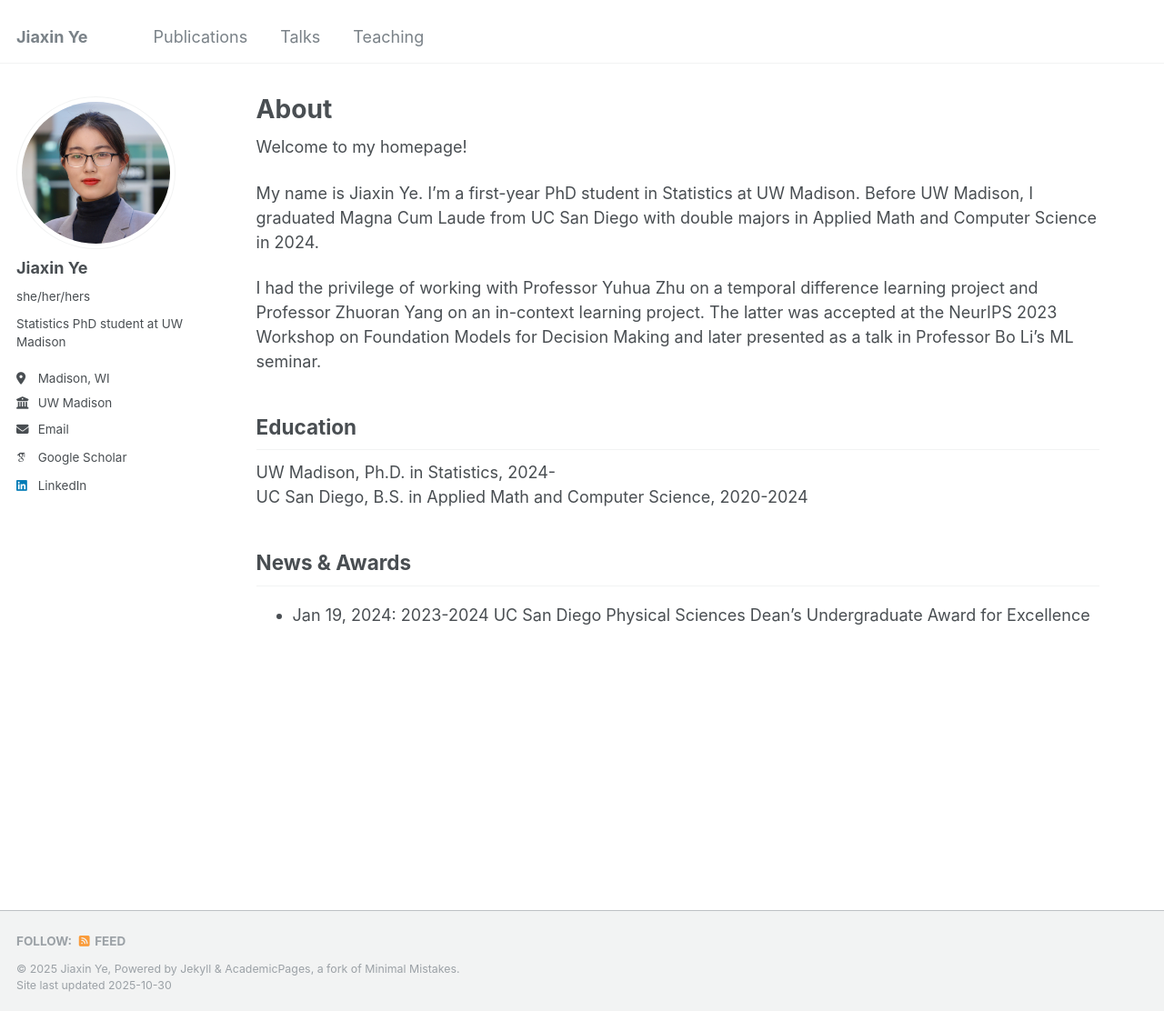
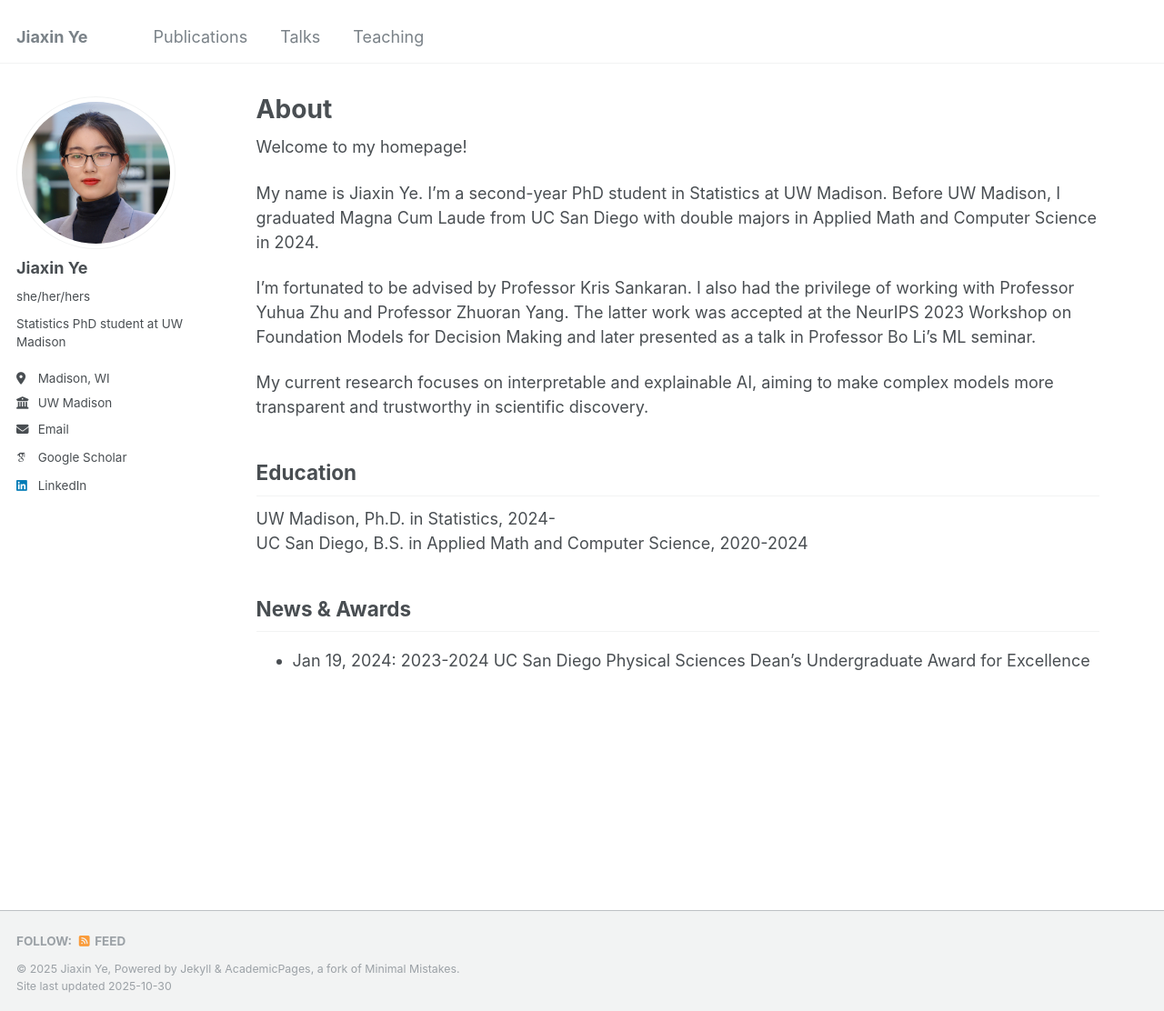
Before and after one commit to jiaxin-yeah/jiaxin-yeah.github.io, a Jekyll site: the page built from _pages/about.md, in a window 1280 px wide and 1112 px high. Shown: the whole window at 91% size. Built offline with Jekyll 4.4.1, drawn with Linux system fonts in a browser that asks for light colours; some web fonts are replaced.

Commit message:
updated cv & about

```diff
--- a/_pages/about.md
+++ b/_pages/about.md
@@ -8,9 +8,11 @@ redirect_from:
 ---
 Welcome to my homepage!
 
-My name is Jiaxin Ye. I'm a first-year PhD student in Statistics at UW Madison. Before UW Madison, I graduated Magna Cum Laude from UC San Diego with double majors in Applied Math and Computer Science in 2024.
+My name is Jiaxin Ye. I'm a second-year PhD student in Statistics at UW Madison. Before UW Madison, I graduated Magna Cum Laude from UC San Diego with double majors in Applied Math and Computer Science in 2024.
 
-I had the privilege of working with Professor Yuhua Zhu on a temporal difference learning project and Professor Zhuoran Yang on an in-context learning project. The latter was accepted at the NeurIPS 2023 Workshop on Foundation Models for Decision Making and later presented as a talk in Professor Bo Li's ML seminar.
+I'm fortunated to be advised by Professor Kris Sankaran. I also had the privilege of working with Professor Yuhua Zhu and Professor Zhuoran Yang. The latter work was accepted at the NeurIPS 2023 Workshop on Foundation Models for Decision Making and later presented as a talk in Professor Bo Li's ML seminar.
+
+My current research focuses on interpretable and explainable AI, aiming to make complex models more transparent and trustworthy in scientific discovery.
 
 ## Education
 UW Madison, Ph.D. in Statistics, 2024-<br>
```
Also changed, not shown: _pages/cv.md (+2 -2 lines), 1 other file.
